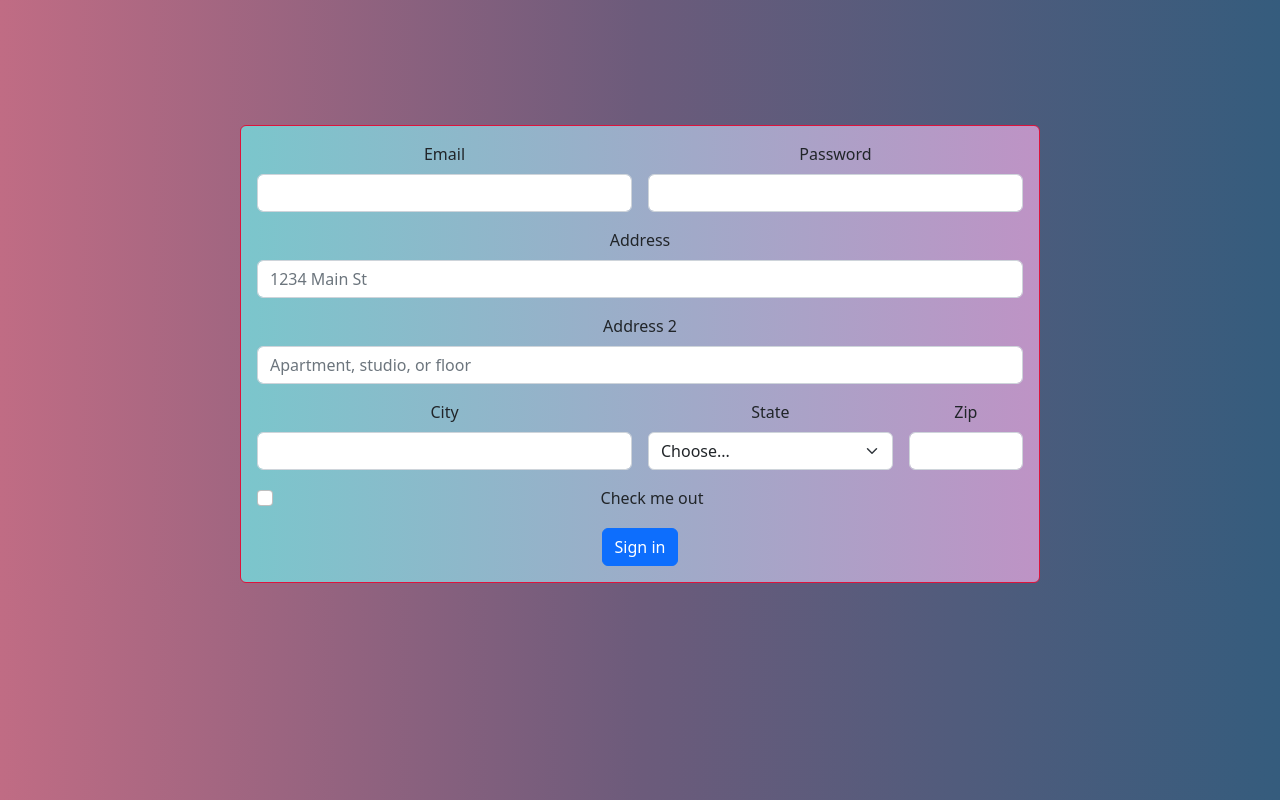
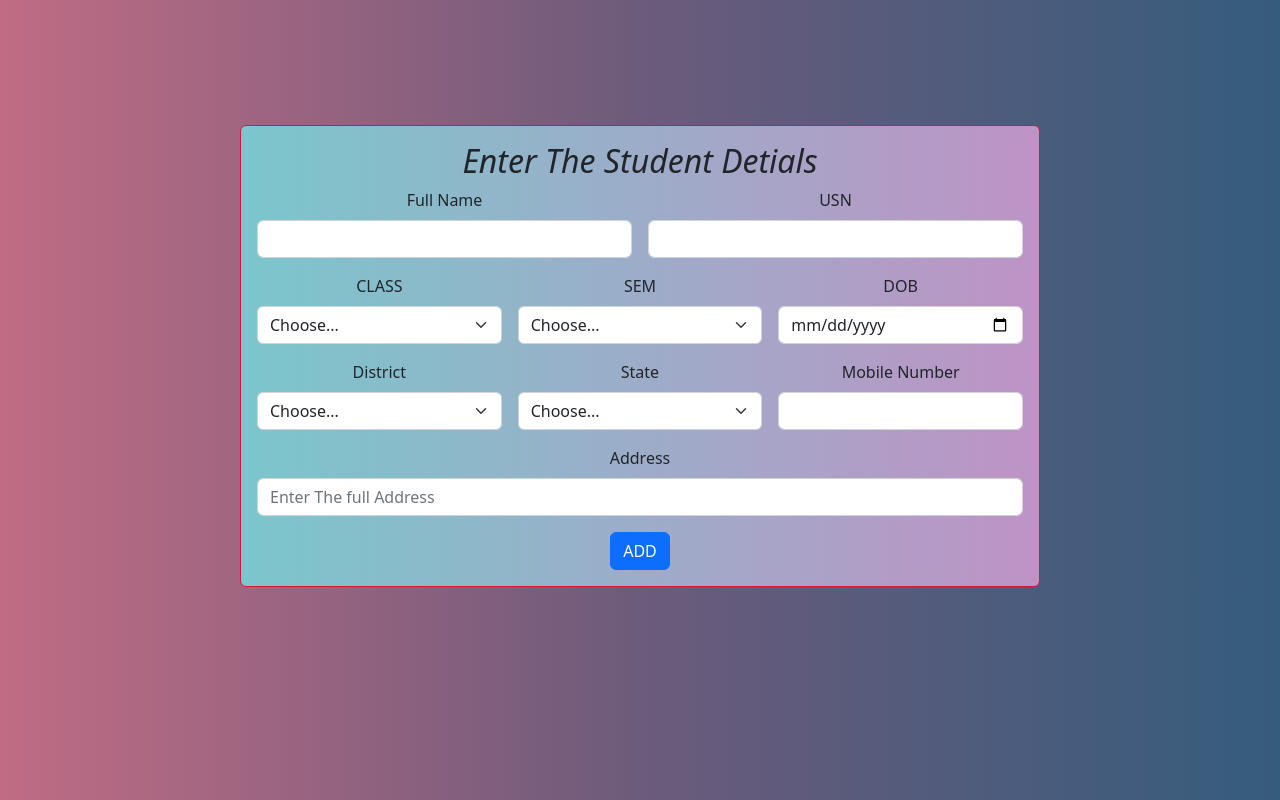
Before and after one commit to sibinsunny404/Attendance_Management, a PHP site: page /addstudent.php in a window 1280 px wide. Run offline with PHP 8.4, Linux system fonts and the light colour scheme.

Commit message:
15/08/22

```diff
--- a/Attendance/addstudent.php
+++ b/Attendance/addstudent.php
@@ -1,3 +1,10 @@
+<!-- Add student-->
+<?php
+
+?>
+
+
+
 <!doctype html>
 <html lang="en">
   <head>
@@ -18,7 +25,22 @@
     </style>
   </head>
   <body>
+  <script>
+        window.addEventListener("load", () => {
+            const loader = document.querySelector(".loader");
+
+            loader.classList.add("loader--hidden");
+
+            loader.addEventListener("transitionend", () => {
+                document.body.removeChild(loader);
+            });
+        });
+    </script>
+    <link rel="stylesheet" href="css/loader.css">
+    <div class="loader" style="z-index:100;"></div>
+    <div style="border:0px;" class="header_fixed">
 <center>
+
 <div class="container" style="padding-top: 125px;">
     <div class="card" style="width: 50rem; border-color:crimson;
    background: #BE93C5;  /* fallback for old browsers */
@@ -26,55 +48,69 @@ background: -webkit-linear-gradient(to right, #7BC6CC, #BE93C5);  /* Chrome 10-2
 background: linear-gradient(to right, #7BC6CC, #BE93C5); /* W3C, IE 10+/ Edge, Firefox 16+, Chrome 26+, Opera 12+, Safari 7+ */
 border: radius 10%;
 ">
+
   <div class="card-body">
+
+  <h2 style="font-style:italic;">Enter The Student Detials</h2>
     <form class="row g-3">
+    <form method="POST">
   <div class="col-md-6">
-    <label for="inputEmail4" class="form-label">Email</label>
-    <input type="email" class="form-control" id="inputEmail4">
+    <label for="name" class="form-label">Full Name</label>
+    <input type="text" class="form-control" id="name">
   </div>
   <div class="col-md-6">
-    <label for="inputPassword4" class="form-label">Password</label>
-    <input type="password" class="form-control" id="inputPassword4">
+    <label for="usn" class="form-label">USN</label>
+    <input type="text" class="form-control" id="usn">
+  </div>
+  <div class="col-md-4">
+    <label for="class" class="form-label">CLASS</label>
+    <select id="class" class="form-select">
+      <option selected>Choose...</option>
+      <option value="mca">MCA</option>
+    </select>
+  </div>
+  <div class="col-md-4">
+    <label for="sem" class="form-label">SEM</label>
+    <select id="sem" class="form-select">
+      <option selected>Choose...</option>
+      <option value="2">2</option>
+    </select>
+  </div>
+  <div class="col-md-4">
+    <label for="dob" class="form-label">DOB</label>
+    <input type="date" class="form-control" id="dob">
+  </div>
+  <div class="col-md-4">
+    <label for="dst" class="form-label">District</label>
+    <select id="dst" class="form-select">
+      <option selected>Choose...</option>
+      <option value="dk">DK</option>
+    </select>
+  </div>
+  <div class="col-md-4">
+    <label for="state" class="form-label">State</label>
+    <select id="state" class="form-select">
+      <option selected>Choose...</option>
+      <option value="karnataka">Karnataka</option>
+    </select>
+  </div>
+  <div class="col-md-4">
+    <label for="mbno" class="form-label">Mobile Number</label>
+    <input type="text" class="form-control" id="mbno">
   </div>
   <div class="col-12">
     <label for="inputAddress" class="form-label">Address</label>
-    <input type="text" class="form-control" id="inputAddress" placeholder="1234 Main St">
+    <input type="text" class="form-control" id="inputAddress" placeholder="Enter The full Address">
   </div>
   <div class="col-12">
-    <label for="inputAddress2" class="form-label">Address 2</label>
-    <input type="text" class="form-control" id="inputAddress2" placeholder="Apartment, studio, or floor">
-  </div>
-  <div class="col-md-6">
-    <label for="inputCity" class="form-label">City</label>
-    <input type="text" class="form-control" id="inputCity">
-  </div>
-  <div class="col-md-4">
-    <label for="inputState" class="form-label">State</label>
-    <select id="inputState" class="form-select">
-      <option selected>Choose...</option>
-      <option>...</option>
-    </select>
-  </div>
-  <div class="col-md-2">
-    <label for="inputZip" class="form-label">Zip</label>
-    <input type="text" class="form-control" id="inputZip">
-  </div>
-  <div class="col-12">
-    <div class="form-check">
-      <input class="form-check-input" type="checkbox" id="gridCheck">
-      <label class="form-check-label" for="gridCheck">
-        Check me out
-      </label>
-    </div>
-  </div>
-  <div class="col-12">
-    <button type="submit" class="btn btn-primary">Sign in</button>
+    <button type="submit" class="btn btn-primary">ADD</button>
   </div>
 </form>
     </div>
 
     </div>
 </div>
+</form>
 </center>
     <!-- Bootstrap JavaScript Libraries -->
     <script src="https://cdn.jsdelivr.net/npm/@popperjs/core@2.11.5/dist/umd/popper.min.js" integrity="sha384-Xe+8cL9oJa6tN/veChSP7q+mnSPaj5Bcu9mPX5F5xIGE0DVittaqT5lorf0EI7Vk" crossorigin="anonymous"></script>
--- a/Attendance/attendence.php
+++ b/Attendance/attendence.php
@@ -49,7 +49,7 @@ mysqli_close($connect);
 background: -webkit-linear-gradient(to right, #3F5EFB, #FC466B);  /* Chrome 10-25, Safari 5.1-6 */
 background: linear-gradient(to right, #3F5EFB, #FC466B); /* W3C, IE 10+/ Edge, Firefox 16+, Chrome 26+, Opera 12+, Safari 7+ */
 ">
-    <script>
+<script>
         window.addEventListener("load", () => {
             const loader = document.querySelector(".loader");
 
```
Also changed, not shown: Attendance/admin_dash.php (+15 -1 lines), Attendance/loader.html (added, +25 -0 lines).
